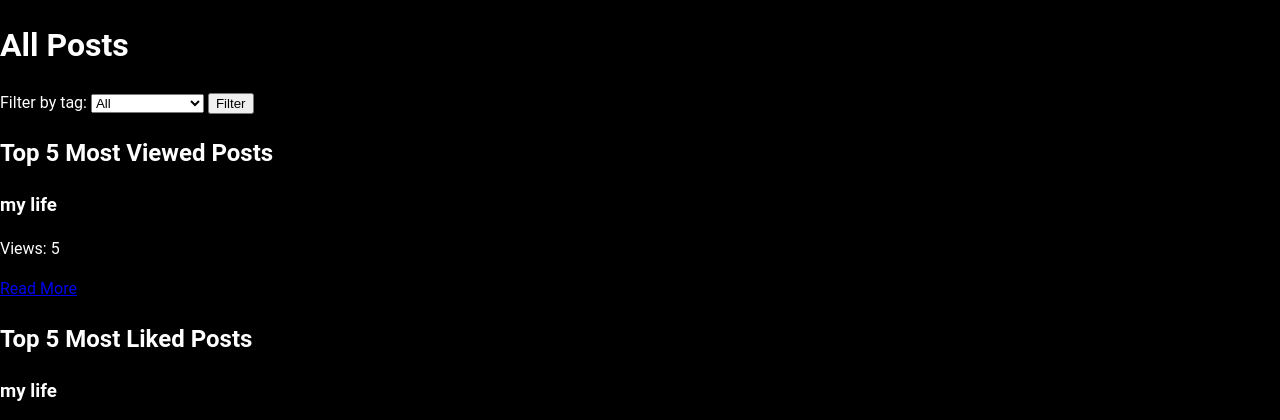
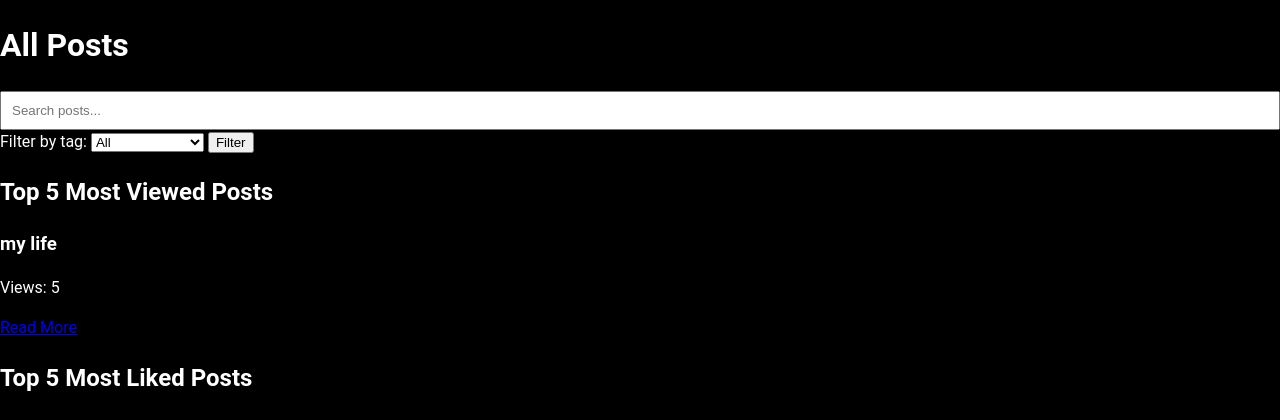
Before and after one commit to zohair-ahmed-nadeem/novilism, a Django app: page / in a window 1280 px wide. Shown: the part 24-444 px from the top of the page. Run offline with Django 5.2, Linux system fonts and the light colour scheme; data comes from the database, SQL or seed files in the repository; both versions use the stored data as it was after the commit.

Commit message:
search bar added admin panel also updated

```diff
--- a/novilism/urls.py
+++ b/novilism/urls.py
@@ -15,6 +15,7 @@ urlpatterns = [
     path('profile/', post_views.edit_profile_view, name='profile'),
     path('feedback/', post_views.feedback_view, name='feedback'),
     path('collaborators/', post_views.collaborators_view, name='collaborators'),
+    path('search/', post_views.search_posts, name='search_posts'),
 ]
 
 if settings.DEBUG:
--- a/post/views.py
+++ b/post/views.py
@@ -4,6 +4,7 @@ from post.models import Post, Comment, Collaborator
 from post.forms import PostForm , ProfileForm, FeedbackForm, ReportForm
 from django.db.models import Count
 import random
+from django.http import JsonResponse
 
 
 @login_required
@@ -135,3 +136,10 @@ def report_post_view(request, post_id):
     else:
         form = ReportForm()
     return render(request, 'website/report_post.html', {'form': form, 'post': post})
+
+def search_posts(request):
+    if 'q' in request.GET:
+        query = request.GET.get('q')
+        posts = Post.objects.filter(title__icontains=query).values('id', 'title')
+        return JsonResponse(list(posts), safe=False)
+    return JsonResponse([], safe=False)
--- a/template/website/index.html
+++ b/template/website/index.html
@@ -2,6 +2,14 @@
 
 {% block content %}
 <h1>All Posts</h1>
+
+<!-- Search bar -->
+<div style="position: relative;">
+    <input type="text" id="search-bar" placeholder="Search posts..." onkeyup="searchPosts()" style="width: 100%; padding: 10px; box-sizing: border-box;">
+    <div id="search-results" style="border: 1px solid #ccc; display: none; position: absolute; background: white; z-index: 1000; width: 100%;">
+        <!-- Search results will be appended here -->
+    </div>
+</div>
 
 <!-- Filter form -->
 <form method="get" action="{% url 'home' %}">
@@ -84,4 +92,30 @@
     {% endfor %}
 </div>
 
+<script>
+function searchPosts() {
+    const query = document.getElementById('search-bar').value;
+    if (query.length > 0) {
+        fetch(`/search/?q=${query}`)
+            .then(response => response.json())
+            .then(data => {
+                const searchResults = document.getElementById('search-results');
+                searchResults.innerHTML = '';
+                if (data.length > 0) {
+                    data.forEach(post => {
+                        const postElement = document.createElement('div');
+                        postElement.innerHTML = `<a href="/post/${post.id}/" style="display: block; padding: 10px; text-decoration: none; color: black;">${post.title}</a>`;
+                        searchResults.appendChild(postElement);
+                    });
+                    searchResults.style.display = 'block';
+                } else {
+                    searchResults.style.display = 'none';
+                }
+            });
+    } else {
+        document.getElementById('search-results').style.display = 'none';
+    }
+}
+</script>
+
 {% endblock %}
```
Also changed, not shown: post/admin.py (+10 -1 lines), db.sqlite3, post/models.py (line endings or trailing spaces).
